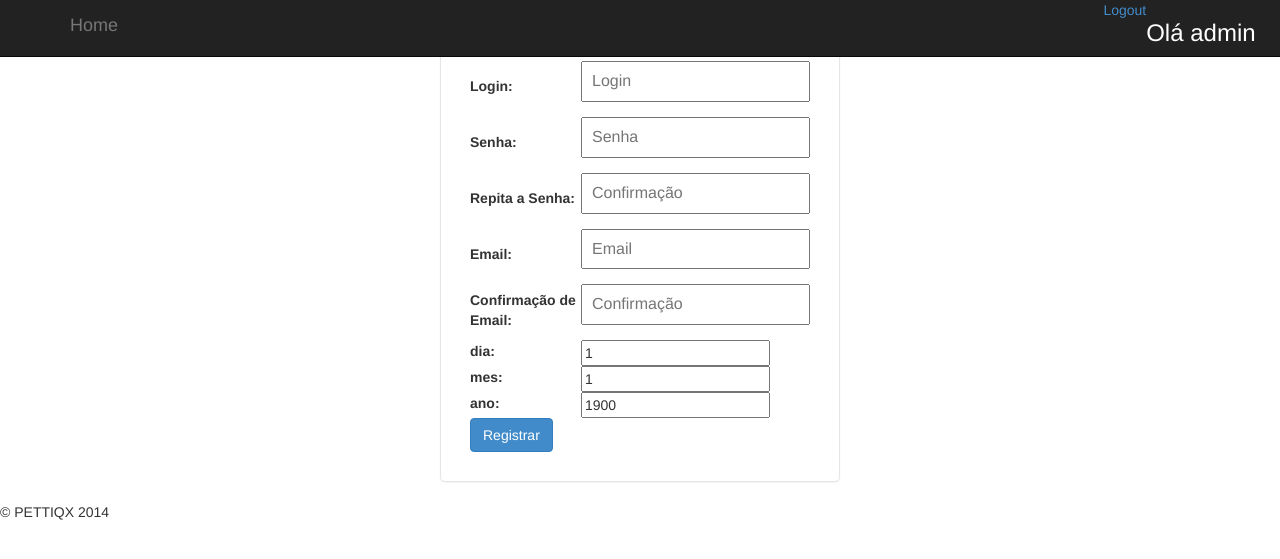
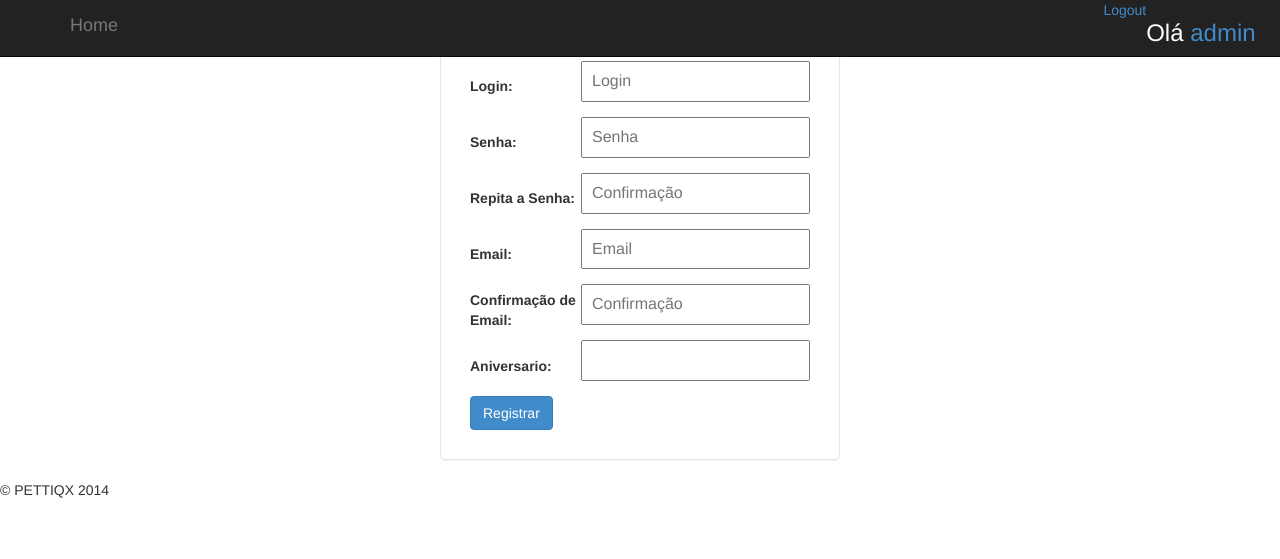
Before and after one commit to fenexomega/Plebicite, a Django app: template Pleby/templates/create_usuario.html in a window 1280 px wide. Shown: the top 559 px of the page. Run offline with Django 3.2, Linux system fonts and the light colour scheme; the template is opened without the code that fills it: values that come from a table or form of the project are taken from there, others are empty; a user stored in the database is signed in; tables that the repository leaves empty hold one stand-in row (values such as "Sample post"); parts of the project's set-up code (start-up, migrations or seed data) failed here and were passed over; some libraries are stand-ins or nearby versions.

Commit message:
Cadastro de usuário completo.

```diff
--- a/Plebiscite/settings.py
+++ b/Plebiscite/settings.py
@@ -86,4 +86,7 @@
 
 DATE_INPUT_FORMATS = ('%d/%m/%Y',)
 
-TEMPLATE_CONTEXT_PROCESSORS = django.conf.settings.TEMPLATE_CONTEXT_PROCESSORS + ('Pleby.login_content.include_login_form',)
+TEMPLATE_CONTEXT_PROCESSORS = django.conf.settings.TEMPLATE_CONTEXT_PROCESSORS + (
+    'Pleby.login_content.include_login_form',
+
+    )
--- a/Pleby/forms.py
+++ b/Pleby/forms.py
@@ -2,6 +2,8 @@
 from django import forms
 from django.contrib.auth import authenticate
 import datetime
+from django.forms import extras
+from Pleby.models import Enquete
 
 def getYear():
 	return (datetime.datetime.utcnow() - datetime.timedelta(hours=11)).year
@@ -23,9 +25,7 @@
 	password_confirm  = forms.CharField(label="Repita a Senha",max_length=30,widget=forms.PasswordInput(attrs={'placeholder':'Confirmação','class':'input-block-level'}))
 	email 			  = forms.EmailField(label="Email",widget=forms.TextInput(attrs={'placeholder':'Email','class':'input-block-level'}))
 	email_confimation = forms.EmailField(label="Confirmação de Email",widget=forms.TextInput(attrs={'placeholder':'Confirmação','class':'input-block-level'}))
-	dia 			  = forms.DecimalField(label='dia',min_value=1,max_value=31,max_digits=2,initial=1)
-	mes 			  = forms.DecimalField(label='mes',min_value=1,max_value=12,max_digits=2,initial=1)
-	ano 			  = forms.DecimalField(label='ano',min_value=1900,max_value=getYear(),max_digits=2,initial=1900)
+	aniversario 	  = forms.DateField(widget=extras.SelectDateWidget())
 	def clean(self):
 		cleaned_data  = super(CreateUsuarioForm,self).clean()
 		password = cleaned_data.get('password',None)
@@ -37,3 +37,8 @@
 		if password_confirm != password:
 			raise forms.ValidationError("As senhas não conferem!")
 		return self.cleaned_data
+
+class CreateEnqueteForm(forms.ModelForm):
+	class Meta:
+		model = Enquete
+		exclude = []
--- a/Pleby/models.py
+++ b/Pleby/models.py
@@ -29,7 +29,7 @@
 	enquetes_votadas = models.ManyToManyField(Enquete,through="RelacaoUsuarioEnquete")
 	especial = models.BooleanField(default=False)
 	def __unicode__(self):
-		return user_auth.username
+		return self.user_auth.username
 
 class RelacaoUsuarioEnquete(models.Model):
 	usuario = models.ForeignKey(Usuario)
--- a/Pleby/templates/base.html
+++ b/Pleby/templates/base.html
@@ -52,7 +52,7 @@
             <a href="{% url "create_usuario" %}" class="navbar-right navbar-nav " >Registrar</a>
             </form>
 			{% else %}
-				<h3 class="navbar-right" id="user-username" >Olá {{ user.username }}</h3>
+				<h3 class="navbar-right" id="user-username" >Olá <a href="#">{{ user.username }}</a></h3>
 				<a class="navbar-right" href="{% url "log_out" %}" >Logout</a>
 			{% endif %}
 	    	</div><!--/.navbar-collapse -->
--- a/Pleby/templates/create_enquete.html
+++ b/Pleby/templates/create_enquete.html
@@ -3,5 +3,7 @@
 		Login
 	{% endblock %}
 	{% block body %}
-		<p>Olá mundo!</p>
+		<form method="post" action="#">
+
+		</form>
 	{% endblock %}
```
Also changed, not shown: Pleby/views.py (+19 -8 lines), Pleby/static/css/style.css (line endings or trailing spaces), db.sqlite3.
